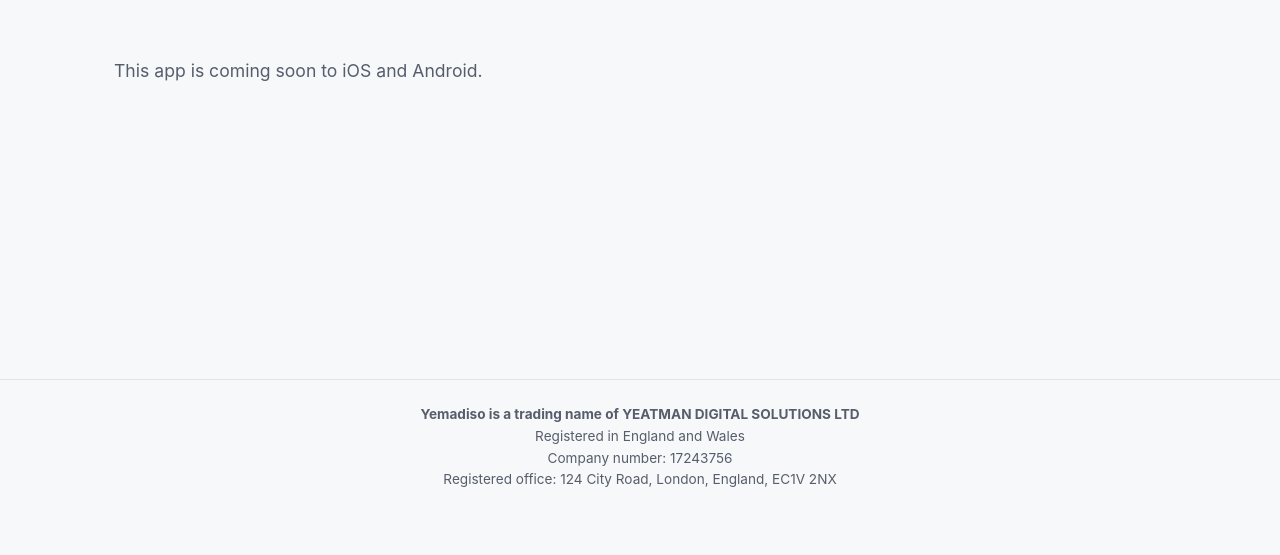
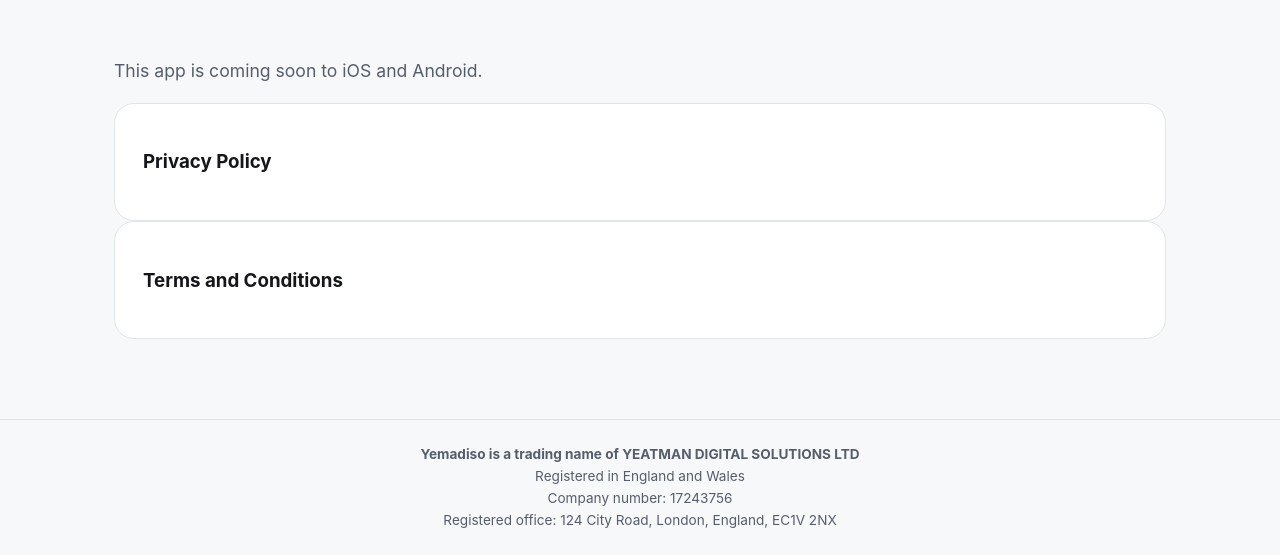
Before and after one commit to yeatmangeorge/yemadiso-website, an Eleventy site: page src/macrolens/macrolens.njk in a window 1280 px wide. Shown: the part 285-840 px from the top of the page. Before the commit the page ends 800 px from the top, so only its background shows below. Built offline with nearby package versions, Linux system fonts and the light colour scheme; Eleventy itself is replaced by a stand-in of ours; files that its build step writes are made by us from their sources.

Commit message:
update macrolens page

```diff
--- a/src/macrolens/macrolens.njk
+++ b/src/macrolens/macrolens.njk
@@ -8,3 +8,9 @@
     <p>Get the most out of your protein and meal replacement powders. Calculate macros, make better decisions.</p>
 </header>
 <p>This app is coming soon to iOS and Android.</p>
+ <article class="card">
+        <h3>Privacy Policy</h3>
+    </article>
+     <article class="card">
+        <h3>Terms and Conditions</h3>
+    </article>
```
